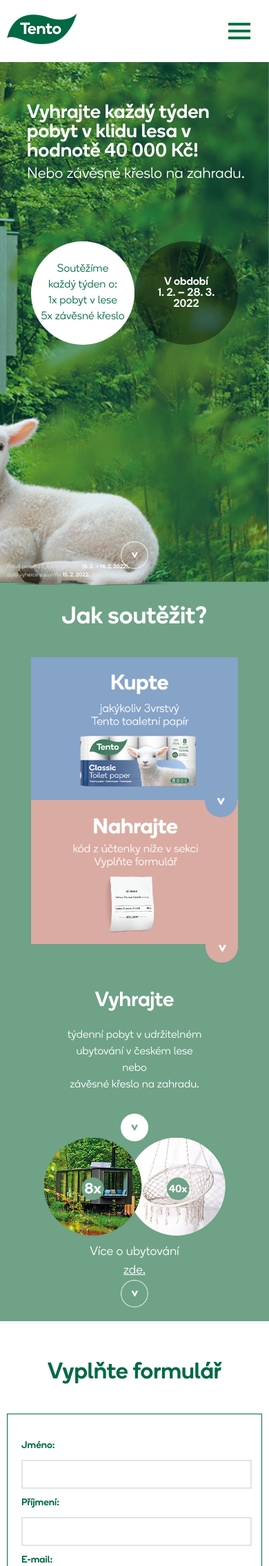
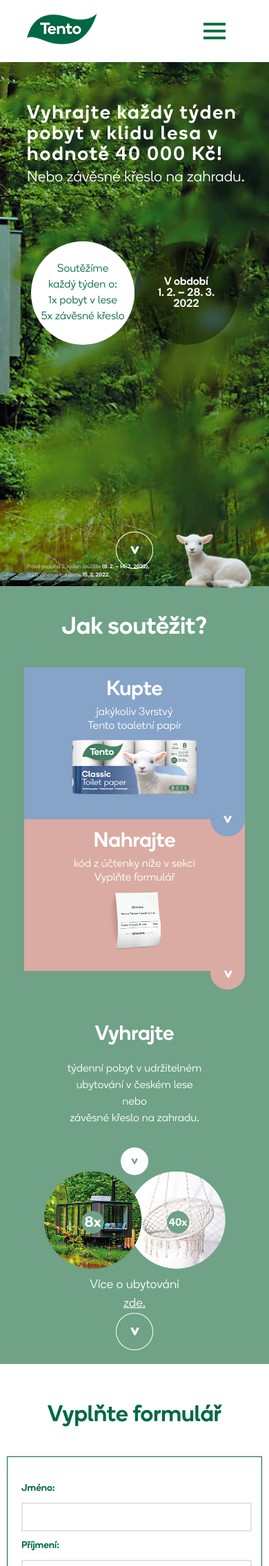
Before and after one commit to panravil/tento_projekt, a PHP site: page /html/index.html in a window 390 px wide. Shown: the top 2271 px of the page at 69% size. Run offline with PHP 8.4, Linux system fonts and the light colour scheme.

Commit message:
fix feedback 2

```diff
--- a/html/assets/css/style.css
+++ b/html/assets/css/style.css
@@ -1,12 +1,22 @@
 body {
-    margin: 0px;
-    /* overflow-x: hidden; */
-
+    max-width: 1920px;
+    margin: auto !important;
 }
 
 .header-contain {
-    max-width: 1340px;
-    margin: auto;
+    width: 70%;
+    margin: 0 15%;
+}
+.sheep{
+    position: absolute;
+    right: 5%;
+    bottom:-10px;
+    width: 30%;
+    height: auto;
+}
+.sheep img{
+    width: 100%;
+    height: auto;
 }
 
 header {
@@ -22,7 +32,7 @@ header {
 }
 
 .menu a {
-    margin-right: 60px;
+    margin-left: 60px;
     color: black;
     text-decoration: none;
     font-size: 18px;
@@ -30,10 +40,9 @@ header {
 }
 
 .arrow-pink{
-    width: auto;
     position: absolute;
-    right: -31.5px;
-    bottom: 111px;
+    right: -31px;
+    bottom: 0px;
 }
 
 .arrow-down{
@@ -51,19 +60,59 @@ header {
     width: 100%;
     position: relative;
     height: auto;
-    background-image: url(../images/header-img.png);
+    background-image: url(../images/header-img.jpg);
     height: calc(100vh - 84px);
     background-repeat: no-repeat;
     background-size: cover;
     background-position: bottom right;
 }
 
-/* .w-100p {
+.compete-bule{
+    position: relative;
+    width: 400px;
+    height: 277px;
+    background-color: #86a3c8;
+    text-align: center;
+    z-index: 1;
+}
+
+.compete-pink{
+    width: 400px;
+    height: 277px;
+    background-color: #daaba2;
+    text-align: center;
+    position: relative;
+}
+.compete-bill{
+    margin-top: 10px;
+}
+.compete-bill img{
+    width: 95px;
+}
+.compete-text{
+    font-family: 'Boing-Light',sans-serif;
+    font-size: 22px;
+    color: white;
+    line-height: 26px;
+}
+.compete-title{
+    font-size: 41px;
+    font-family: 'Boing-Medium' , sans-serif;
+    color: white;
+    padding-top: 20px;
+}
+.compete-sheep{
     width: 100%;
-    height: calc(100vh - 84px);
-    object-fit: cover;
-} */
-
+}
+.compete-sheep img{
+    margin-top: 10px;
+    width: 220px;
+}
+.arrow-blue{
+    position: absolute;
+    right: 0;
+    bottom: -25px;
+}
 .banner-text-sm {
     font-family: 'Boing-Medium', sans-serif;
     font-size: 48px;
@@ -72,7 +121,8 @@ header {
     color: white;
     margin: 0;
     left: 15%;
-    line-height: initial;
+    line-height: 50px;
+    letter-spacing: 2px;
 }
 
 .banner-text-bi {
@@ -149,9 +199,16 @@ header {
     justify-content: center;
 }
 
+.banner-img-next img{
+    width: 54px;
+}
+
+.sec1-next img{
+    width: 54px;
+}
 .sec1 {
     background-color: #6fa287;
-    margin-top: -15px;
+
 }
 
 .sec1-title {
@@ -279,7 +336,10 @@ header {
     text-align: center;
     margin-top: 45px;
 }
-
+.sec2-next img{
+    width: 54px;
+    height: 54px;
+}
 .sec3 {
     background-color: #006944;
     padding-top: 25px;
@@ -293,6 +353,11 @@ header {
     align-items: center;
     color: #d4e0da;
     margin-top: 15px;
+}
+
+.sec3-title-content img{
+    width: 59px;
+    height: 59px;
 }
 
 .sec3-title-content div {
@@ -317,8 +382,8 @@ header {
     margin-top: 30px;
     color: white;
     text-align: left !important;
-    letter-spacing: 3.2px;
     line-height: 25px;
+    text-transform: uppercase;
 }
 
 .brand div {
@@ -430,6 +495,7 @@ tr td:nth-child(1){
     opacity: 0.93;
     display: flex !important;
     top: 89px;
+    left: 0px;
 }
 .mobile-menu .list-items {
 	flex-direction: column;
@@ -468,11 +534,12 @@ tr td:nth-child(1){
         font-size: 37px;
         left: 10%;
         top: 100px;
+        line-height: 40px;
     }
-    .arrow-pink{
-        width: 56px !important;
-        right: 13px;
-        bottom: 79px;
+
+    .header-contain{
+        width: 80%;
+        margin: 0 10%;
     }
     .banner-text-bi{
         font-size: 31px;
@@ -508,9 +575,7 @@ tr td:nth-child(1){
     .banner-text-rd{
         width: 310px;
     }
-    .logo-img{
-        padding-left: 10%;
-    }
+
     .sec1-right div:nth-child(5){
         font-size: 18px;
         margin-left: 30px;
@@ -518,47 +583,19 @@ tr td:nth-child(1){
     .sec1-right div:nth-child(4) img{
         width: 360px;
     }
-    .sec1-content div:first-child img{
-        width: 90%;
-    }
 }
 
 @media only screen and (max-width: 1199px) {
 
     .arrow-pink{
-        right: 53px;
-        bottom: 23px;
-        width: 50px !important;
+        width: 50px;
+        right: -25px;
     }
 
     .move img{
         width: 80%;
     }
-    .banner-text-sm{
-        /* font-size: 28px;
-        top: 60px; */
-    }
-    .banner-text-bi{
-        /* font-size: 25px;
-        top: 150px; */
-    }
-    .banner-text-rd{
-        /* top: 195px; */
-    }
-    .banner-text-rd div:first-child{
-        /* width: 130px;
-        height: 130px;
-        font-size: 14px;
-        line-height: initial; */
-    }
-    .banner-text-rd div:last-child {
-        /* width: 130px;
-        height: 130px;
-        font-size: 14px; */
-    }
-    .banner-text-rd {
-        /* width: 280px; */
-    }
+
     .banner-text-end{
         font-size: 14px;
     }
@@ -578,9 +615,7 @@ tr td:nth-child(1){
     .sec1-right div:nth-child(4) img{
         width: 300px;
     }
-    .sec1-content div:first-child img{
-        width: 80%;
-    }
+
     .sec2-title{
         font-size: 40px;
     }
@@ -606,19 +641,58 @@ tr td:nth-child(1){
     .footer img{
         width: 35px;
     }
+
+    .compete-bule{
+        width: 320px;
+        height: 220px;
+    }
+    .compete-title{
+        font-size: 30px;
+    }
+    .compete-text{
+        font-size: 16px;
+        line-height: 20px;
+    }
+    .compete-sheep img{
+        width: 180px;
+    }
+    .compete-pink{
+        width: 320px;
+        height: 220px;
+    }
+    .arrow-blue{
+        width: 50px;
+    }
+    .compete-bill img{
+        width: 75px;
+    }
 }
 @media only screen and (max-width: 992px) {
+
+    .compete-bule{
+        width: 279px;
+        height: 193.5px;
+    }
+    .menu a{
+        margin-left: 30px;
+    }
+    .compete-sheep img{
+        width: 155px;
+    }
+    .compete-pink{
+        width: 279px;
+        height: 193.5px;
+    }
+    .compete-title{
+        padding-top: 10px;
+    }
+    .compete-bill img{
+        width: 70px;
+    }
     a img{
         width: 40px;
     }
-    .sec1-content div:first-child img{
-        width: 279px;
-    }
-    .arrow-pink{
-        bottom: 59px;
-        right: -23px;
-        width: 45px !important;
-    }
+
     .banner-img-next{
         bottom: 15px;
     }
@@ -642,28 +716,48 @@ tr td:nth-child(1){
     }
 }
 @media only screen and (max-width: 768px) {
+
+    .compete-bule{
+        width: 320px;
+        height: 220px;
+        margin: auto;
+    }
+    .compete-title{
+        font-size: 30px;
+    }
+    .compete-text{
+        font-size: 16px;
+        line-height: 20px;
+    }
+    .compete-sheep img{
+        width: 180px;
+    }
+    .compete-pink{
+        width: 320px;
+        height: 220px;
+        margin: auto;
+    }
+    .arrow-blue{
+        width: 50px;
+    }
+    .compete-bill img{
+        width: 75px;
+    }
+
     .menu{
         display: none;
     }
     .arrow-down{
         display: block;
-        width: 59px !important;
+        width: 50px;
         position: absolute;
         right: 0px;
         bottom: -27px;
-    }
-    .sec1-content div:first-child{
-        width: 370px;
-        margin: auto;
-
     }
     .sec1-content{
         padding-top: 35px;
         display: block;
         text-align: center;
-    }
-    .sec1-content div:first-child img{
-        width: 370px;
     }
     .header-content {
 		display: flex;
@@ -704,18 +798,19 @@ tr td:nth-child(1){
     .banner-text-sm{
         font-size: 28px;
         top: 60px;
+        line-height: 30px;
     }
 
     .banner-text-bi{
         font-size: 22px;
-        top: 150px;
-    }
-    .logo-img{
-        padding-left: 10px;
+        top: 155px;
     }
 
+    .sheep{
+        bottom: -3px;
+    }
     .banner-text-end{
-        left: 10px;
+        left: 10%;
         bottom: 10px;
         font-size: 8px;
     }
@@ -723,9 +818,7 @@ tr td:nth-child(1){
         height: 400px;
         width: auto;
     }
-    .banner-img{
-        overflow: hidden;
-    }
+
     .banner-text-rd{
         top: 260px;
         left: 0;
@@ -734,10 +827,6 @@ tr td:nth-child(1){
     }
     .banner-img-next {
         bottom: 25px;
-    }
-    .arrow-down{
-        width: 47px!important;
-        right: 35px;
     }
     .sec1-title{
         font-size: 35px;
@@ -827,15 +916,14 @@ tr td:nth-child(1){
     .sec2-next{
         margin-bottom: 20px;
     }
+
     .brand-content {
         line-height: 25px;
     }
     .sec1-content{
         padding: 30px 0;
     }
-    .sec1-content div:first-child img{
-        width: 300px;
-    }
+
     .sec4 div:nth-child(3){
         margin-top: 20px;
     }
--- a/html/index.html
+++ b/html/index.html
@@ -61,6 +61,9 @@
                 <div class="banner-text-end">Právě probíhá 2. týden soutěže <label>(8. 2. – 14. 2. 2022),</label> <br>
                     další výherce losujeme <label>15. 2. 2022.</label>
                 </div>
+                <div class="sheep">
+                    <img src="./assets/images/Lamb.png">
+                </div>
                 <div class="banner-img-next">
                     <a href="#sec1"><img src="./assets/images/next.png"></a>
                 </div>
@@ -71,9 +74,38 @@
                 </div>
                 <div class="sec1-content">
                     <div>
-                        <img src="./assets/images/Functionality.png">
-                        <img class="arrow-pink" src="./assets/images/Arrow_Pink.png">
-                        <img class="arrow-down" src="./assets/images/Arrow-down.png">
+                        <div class="compete-bule">
+                            <div class="compete-title">
+                                Kupte
+                            </div>
+                            <div class="compete-text">
+                                jakýkoliv 3vrstvý
+                            </div>
+                            <div class="compete-text">
+                                Tento toaletní papír
+                            </div>
+                            <div class="compete-sheep">
+                                <img src="./assets/images/tento.png">
+                            </div>
+                            <img class="arrow-blue" src="./assets/images/Arrow_blue.png">
+                        </div>
+                        <div class="compete-pink">
+                            <div class="compete-title">
+                                Nahrajte
+                            </div>
+                            <div class="compete-text">
+                                kód z účtenky níže v sekci
+                            </div>
+                            <div class="compete-text">
+                                Vyplňte formulář
+                            </div>
+                            <div class="compete-bill">
+                                <img src="./assets/images/Bill 2.png">
+                            </div>
+                            <img class="arrow-pink" src="./assets/images/Arrow_Pink.png">
+                            <img class="arrow-down" src="./assets/images/Arrow-down.png">
+                        </div>
+
                     </div>
                     <div class="sec1-right">
                         <div>
@@ -137,6 +169,13 @@
                                 <input type="checkbox" class="question-check">
                             </td>
                         </tr>
+                        <tr>
+                            <td></td>
+                            <td>
+                                Souhlasím s pravidly soutěže.<br>
+                                <input type="checkbox" class="question-check">
+                            </td>
+                        </tr>
                     </table>
 
                     <table class="mobile-in">
@@ -185,6 +224,12 @@
                                 <input type="checkbox" class="question-check">
                             </td>
                         </tr>
+                        <tr>
+                            <td>
+                                Souhlasím s pravidly soutěže.<br>
+                                <input type="checkbox" class="question-check">
+                            </td>
+                        </tr>
                     </table>
                 </div>
                 <div class="sec2-next">
@@ -210,7 +255,7 @@
                         <div class="brand-title">O lesy se staráme.</div>
                         <div class="brand-content">Je pro nás důležité, aby <br> naše dřevo pocházelo z <br>udržitelně spravovaných <br>
                              lesů, které rostou více, než <br> jsou využívány, a v nichž je <br>
-                             udržována biodiverzita. Se <br> surovinami zacházíme<br>šetrně.</div>
+                             udržována biodiverzita. <br> Se surovinami zacházíme<br>šetrně.</div>
                     </div>
                     <div>
                         <img src="./assets/images/image 2.png">
@@ -248,9 +293,8 @@
                 <div>
                     V případě jakýchkoliv dotazů či nejasností nás neváhejte kontaktovat.
                 </div>
-                <div class="flex">
-                    <div>lorem@ipsum.com</div>
-                    <div>+420 000 000</div>
+                <div>
+                    <div>info@tentolesnilid.cz</div>
                 </div>
                 <div>
                     Informace o zpracování osobních údajů a využití cookies naleznete
```
Also changed, not shown: html/assets/images/Arrow_blue.png (added), html/assets/images/Bill 2.png (added), html/assets/images/Lamb.png (added), html/assets/images/VS 21 logo CZ outline_kruh 1.png, html/assets/images/header-img.jpg (added), html/assets/images/header-img.png (deleted), html/assets/images/image 1.png, html/assets/images/image 2.png, html/assets/images/image 3.png, html/assets/images/image 4.png, html/assets/images/next.png, html/assets/images/next111.png (added), html/assets/images/sec2-next.png, html/assets/images/tento.png (added), 1 more files.
